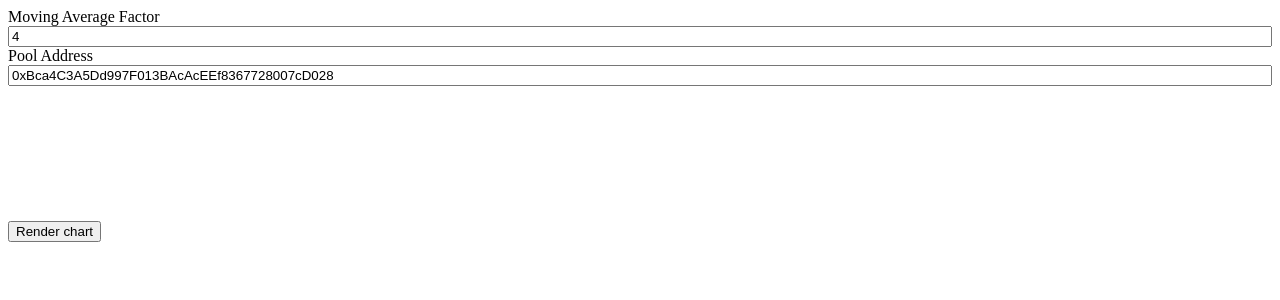
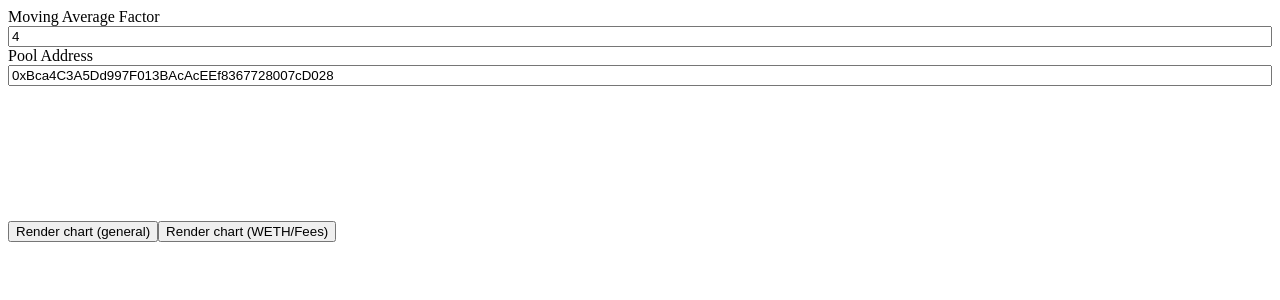
Before and after one commit to bagatka/dex-analyzer, an Angular app: page / in a window 1280 px wide. Shown: the top 300 px of the page. Built offline with nearby package versions, Linux system fonts and the light colour scheme.

Commit message:
Add new chart

```diff
--- a/src/app/app.component.html
+++ b/src/app/app.component.html
@@ -5,5 +5,6 @@
   <input id="poolAddress" type="text" formControlName="poolAddress" />
 </form>
 
-<button (click)="renderChart()">Render chart</button>
+<button (click)="renderChart()">Render chart (general)</button>
+<button (click)="renderChartWethFees()">Render chart (WETH/Fees)</button>
 <canvas #canvas></canvas>
--- a/src/app/app.component.ts
+++ b/src/app/app.component.ts
@@ -154,6 +154,93 @@ export class AppComponent {
         Chart.register(...registerables);
     });
   }
+
+
+  renderChartWethFees() {
+    this.chart?.clear();
+    this.chart?.destroy();
+    this.chart = undefined;
+
+    this.labels = [];
+    this.feeData = [];
+    this.wethInPoolData = [];
+    this.movingAverageBlockTimeData = [];
+
+    const movingAverageFactor = this.form.get('movingAverageFactor')?.getRawValue();
+    const poolAddress = this.form.get('poolAddress')?.getRawValue();
+
+    this.httpClient.get(`https://api.etherscan.io/api?module=account&action=tokentx&contractaddress=${wethAddress}&address=${poolAddress}&startblock=0&endblock=28922248&sort=asc&apikey=JKZX1IQUGNZR8CAXGG8NN9KD3BAWMEPF4H`)
+      .subscribe((data: any) => {
+        // const addLiquidityTx = data.result.shift();
+        console.log(data.result);
+        const rawData = data.result.map((x: any) => {
+          let value;
+
+          if (x.from.toLowerCase() === poolAddress.toLowerCase()) {
+              value = -Number(x.value);
+          } else {
+            value = Number(x.value);
+          }
+          console.log(value);
+
+          return {
+            value: value,
+            blockNumber: x.blockNumber,
+            fee: Number(x.gasPrice) * Number(x.gasUsed),
+          }
+        });
+
+        const groups = groupBy(rawData, (x: any) => x.blockNumber);
+
+        const newData: Array<{x: number, y: number}> = [];
+
+        let lastValue = 0;
+        let feeSum = 0; //Number(addLiquidityTx.gasPrice) * Number(addLiquidityTx.gasUsed);
+        let movingAverageBuffer: number[] = [];
+        let lastBlockNumber = 0;
+        for (let key in groups) {
+          const group = groups[key];
+          this.labels.push(key);
+          const total = group.reduce((acc, x) => acc + x.value, 0) / 10**18;
+          const fee = group.reduce((acc, x) => acc + x.fee, 0) / 10**18;
+          console.log(`${key}: ${total} (${fee}) [left ${lastValue}]`);
+          // this.data.push([lastValue, lastValue + total]);
+          lastValue += total;
+          feeSum += fee;
+          newData.push({x: feeSum, y: lastValue});
+        }
+
+        const ctx = this.canvas.nativeElement;
+
+        console.log(newData);
+
+        const config = {
+          type: 'scatter' as const,
+          data: {
+            datasets: [{
+                label: 'WETH in pool',
+                data: newData,
+                showLine: true
+            }]
+          },
+          options: {
+            scales: {
+              x: {
+                type: 'linear',
+                position: 'bottom'
+              },
+              y: {
+                type: 'linear',
+                position: 'left'
+              }
+            }
+          }
+        };
+
+        this.chart = new Chart(ctx, config as any);
+        Chart.register(...registerables);
+    });
+  }
 }
 
 const groupBy = <T>(array: T[], predicate: (value: T, index: number, array: T[]) => string) =>
```
